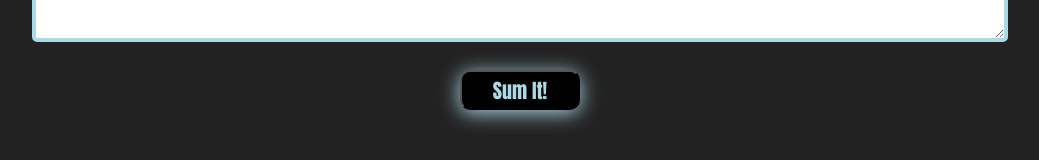
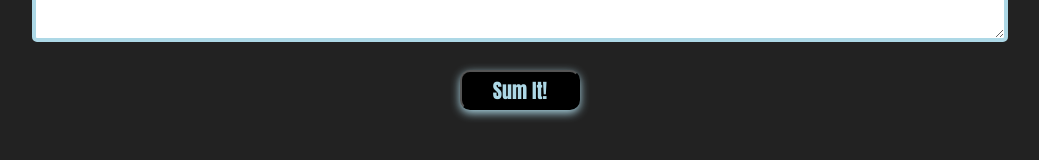
Before and after one commit to BigadG/Incite, a React (Vite) app in the folder client/: page / in a window 1280 px wide. Shown: the part 518-678 px from the top of the page, without its empty margins (120-1159 px from the left). Built offline with nearby package versions, Linux system fonts and the light colour scheme.

Commit message:
Decrease button box shadow and boldness

```diff
--- a/client/src/styles/inciteStyles.css
+++ b/client/src/styles/inciteStyles.css
@@ -47,9 +47,9 @@ form {
     width: 120px;
     height: 40px;
     font-size: 20px;
-    font-family: Impact, Haettenschweiler, 'Arial Narrow Bold', sans-serif;
+    font-family: Impact, Haettenschweiler, 'Arial Narrow', sans-serif;
     color: lightblue;
     background-color: black;
     border-radius: 10px;
-    box-shadow: 0px 3px 20px;
+    box-shadow: 0px 3px 10px;
 }
```
